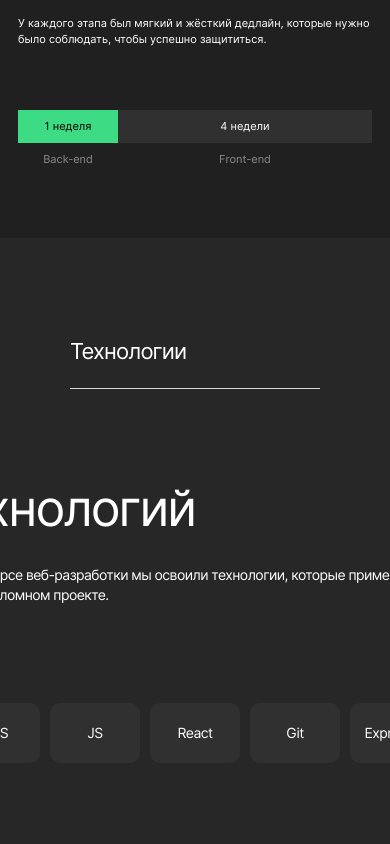
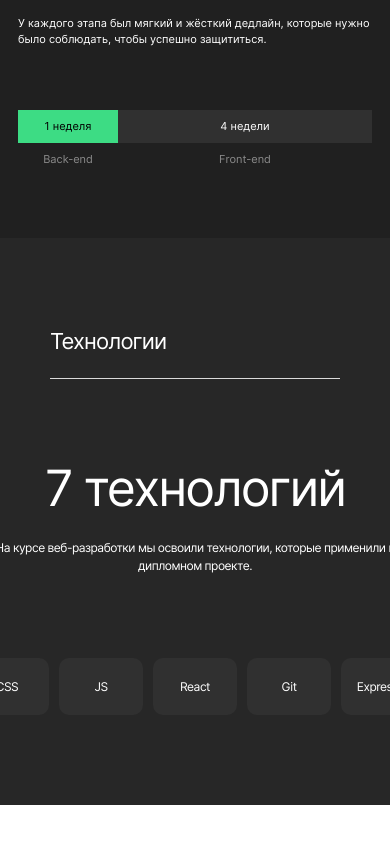
Before and after one commit to eugesher/movies-explorer-frontend, a React (Create React App) app: page / in a window 390 px wide. Shown: the part 1051-1895 px from the top of the page. After the commit the page ends 1856 px from the top, so only its background shows below. Built offline with nearby package versions, Linux system fonts and the light colour scheme; the HTML template or start-up script is replaced by a standard one.

Commit message:
feat: tablet 'techs' section

```diff
--- a/src/components/Techs/Techs.css
+++ b/src/components/Techs/Techs.css
@@ -71,3 +71,35 @@
   line-height: 1.21;
   letter-spacing: -0.04em;
 }
+
+@media screen and (max-width: 1279px) {
+  .techs {
+    padding: 90px 20px;
+  }
+  .techs__content {
+    padding: 0 30px;
+  }
+  .techs__info {
+    margin-top: 80px;
+    text-align: center;
+  }
+  .techs__info-caption {
+    margin-top: 22px;
+    font-size: 12px;
+    line-height: 1.5;
+    text-align: center;
+  }
+  .techs__tag-list {
+    margin-top: 83px;
+  }
+  .techs__tag-list-item {
+    width: 84px;
+    height: 57px;
+  }
+  .techs__tag {
+    font-size: 12px;
+  }
+}
+
+@media screen and (max-width: 767px) {
+}
```
